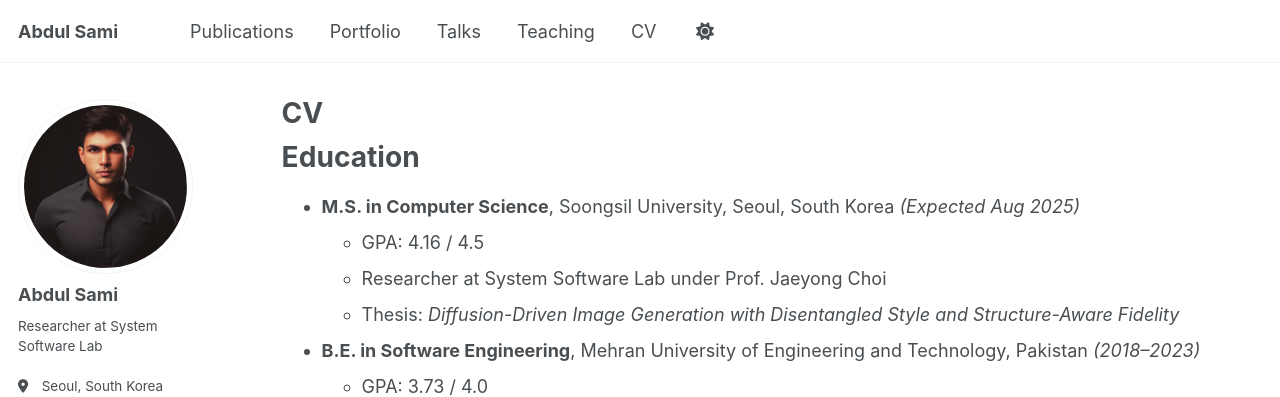
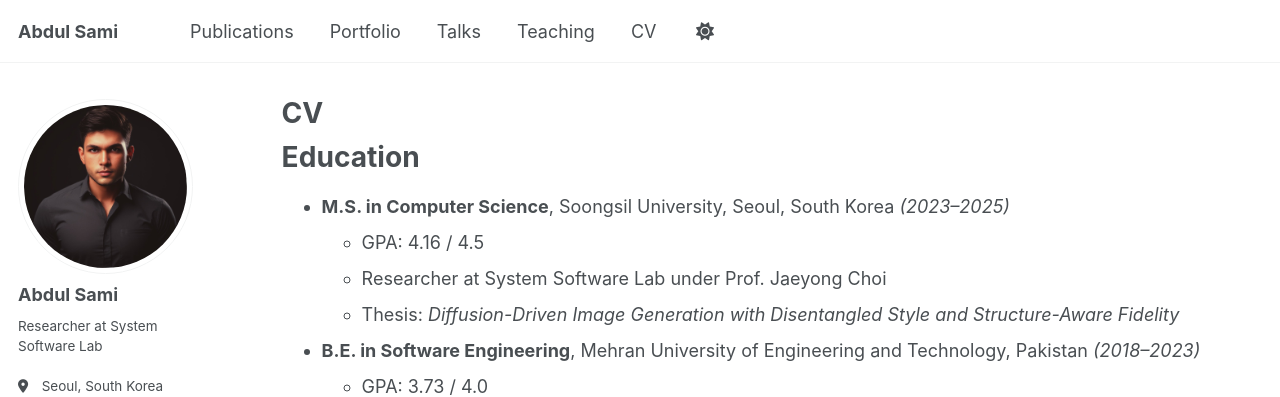
Before and after one commit to abdulsami101/abdulsami101.github.io, a Jekyll site: the page built from _pages/cv.md, in a window 1280 px wide and 900 px high. Shown: the top 397 px of the window. Built offline with Jekyll 4.4.1, drawn with Linux system fonts in a browser that asks for light colours; some web fonts are replaced.

Commit message:
update details

```diff
--- a/_pages/cv.md
+++ b/_pages/cv.md
@@ -11,7 +11,7 @@ redirect_from:
 
 Education
 ======
-* **M.S. in Computer Science**, Soongsil University, Seoul, South Korea *(Expected Aug 2025)*
+* **M.S. in Computer Science**, Soongsil University, Seoul, South Korea *(2023–2025)*
   * GPA: 4.16 / 4.5
   * Researcher at System Software Lab under Prof. Jaeyong Choi
   * Thesis: *Diffusion-Driven Image Generation with Disentangled Style and Structure-Aware Fidelity*
```
